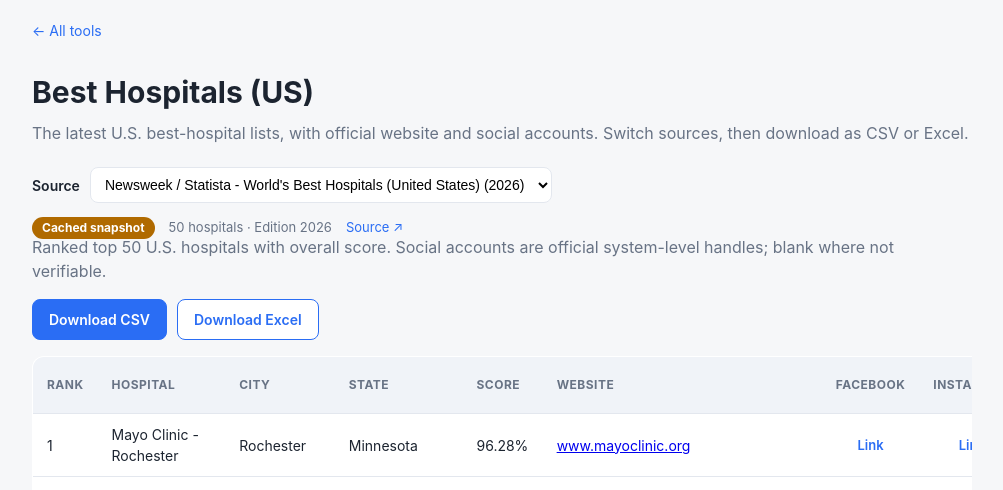
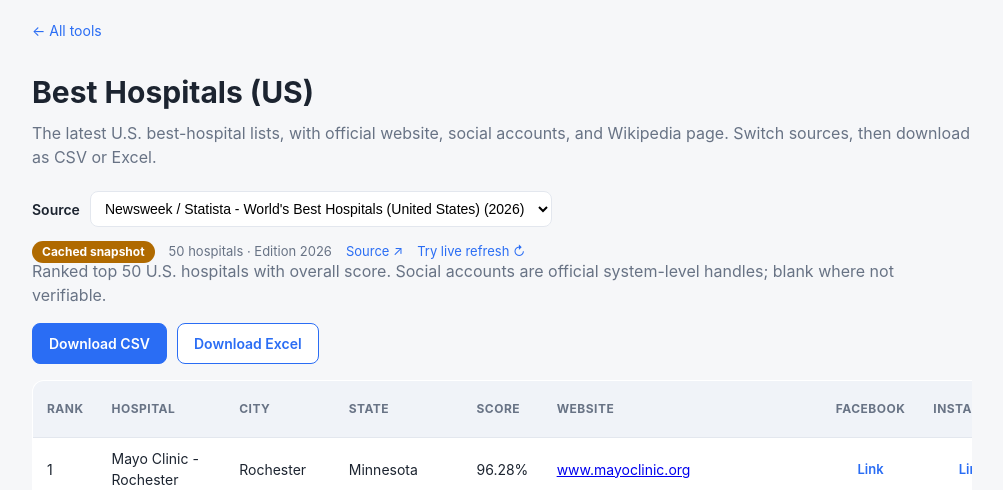
Before and after one commit to ramesh680/yearly-asana-task, a Flask app: page /best-hospitals in a window 1280 px wide. Shown: the part 59-549 px from the top of the page, without its empty margins (138-1141 px from the left). Run offline with Flask 3, Linux system fonts and the light colour scheme.

Commit message:
Enhance best hospitals page with Wikipedia links
Updated the hospital listing page to include Wikipedia links and improved the description.

```diff
--- a/templates/best_hospitals.html
+++ b/templates/best_hospitals.html
@@ -5,7 +5,7 @@
 
   <section class="hero">
     <h1>Best Hospitals (US)</h1>
-    <p class="lede">The latest U.S. best-hospital lists, with official website and social accounts. Switch sources, then download as CSV or Excel.</p>
+    <p class="lede">The latest U.S. best-hospital lists, with official website, social accounts, and Wikipedia page. Switch sources, then download as CSV or Excel.</p>
   </section>
 
   <form class="controls" method="get" action="{{ url_for('best_hospitals_view') }}">
@@ -22,7 +22,9 @@
     <span class="badge {{ 'live' if meta.live else 'cached' }}">{{ 'Live fetch' if meta.live else 'Cached snapshot' }}</span>
     <span>{{ meta.count }} hospitals &middot; Edition {{ meta.edition }}</span>
     <a href="{{ meta.url }}" target="_blank" rel="noopener">Source &#8599;</a>
+    {% if not meta.live %}<a href="{{ url_for('best_hospitals_view', source=meta.source, live=1) }}">Try live refresh &#8635;</a>{% endif %}
   </div>
+  {% if meta.live_attempted and not meta.live %}<p class="muted note">Live refresh attempted, but the source couldn't be fetched (it's JavaScript-rendered / protected) — showing the cached snapshot.</p>{% endif %}
   <p class="muted note">{{ meta.note }} Social accounts are official system-level handles; blank where not verifiable.</p>
 
   <div class="exports">
@@ -41,6 +43,7 @@
         {% if meta.ordinal %}<th class="num">Score</th>{% endif %}
         <th>Website</th>
         {% for field, label in meta.social_fields %}<th>{{ label }}</th>{% endfor %}
+        <th>Wikipedia</th>
       </tr>
     </thead>
     <tbody>
@@ -51,14 +54,11 @@
         <td>{{ r.city }}</td>
         <td>{{ r.state }}</td>
         {% if meta.ordinal %}<td class="num">{{ r.score }}</td>{% endif %}
-        <td>
-          {% if r.website %}<a href="{{ r.website }}" target="_blank" rel="noopener">{{ r.website_display }}</a>{% endif %}
-        </td>
+        <td>{% if r.website %}<a href="{{ r.website }}" target="_blank" rel="noopener">{{ r.website_display }}</a>{% endif %}</td>
         {% for field, label in meta.social_fields %}
-        <td class="social">
-          {% if r[field] %}<a href="{{ r[field] }}" target="_blank" rel="noopener" title="{{ label }}">Link</a>{% else %}<span class="dash">&mdash;</span>{% endif %}
-        </td>
+        <td class="social">{% if r[field] %}<a href="{{ r[field] }}" target="_blank" rel="noopener" title="{{ label }}">Link</a>{% else %}<span class="dash">&mdash;</span>{% endif %}</td>
         {% endfor %}
+        <td class="social">{% if r.wikipedia %}<a href="{{ r.wikipedia }}" target="_blank" rel="noopener" title="Wikipedia">Wiki</a>{% else %}<span class="dash">&mdash;</span>{% endif %}</td>
       </tr>
       {% endfor %}
     </tbody>
```
